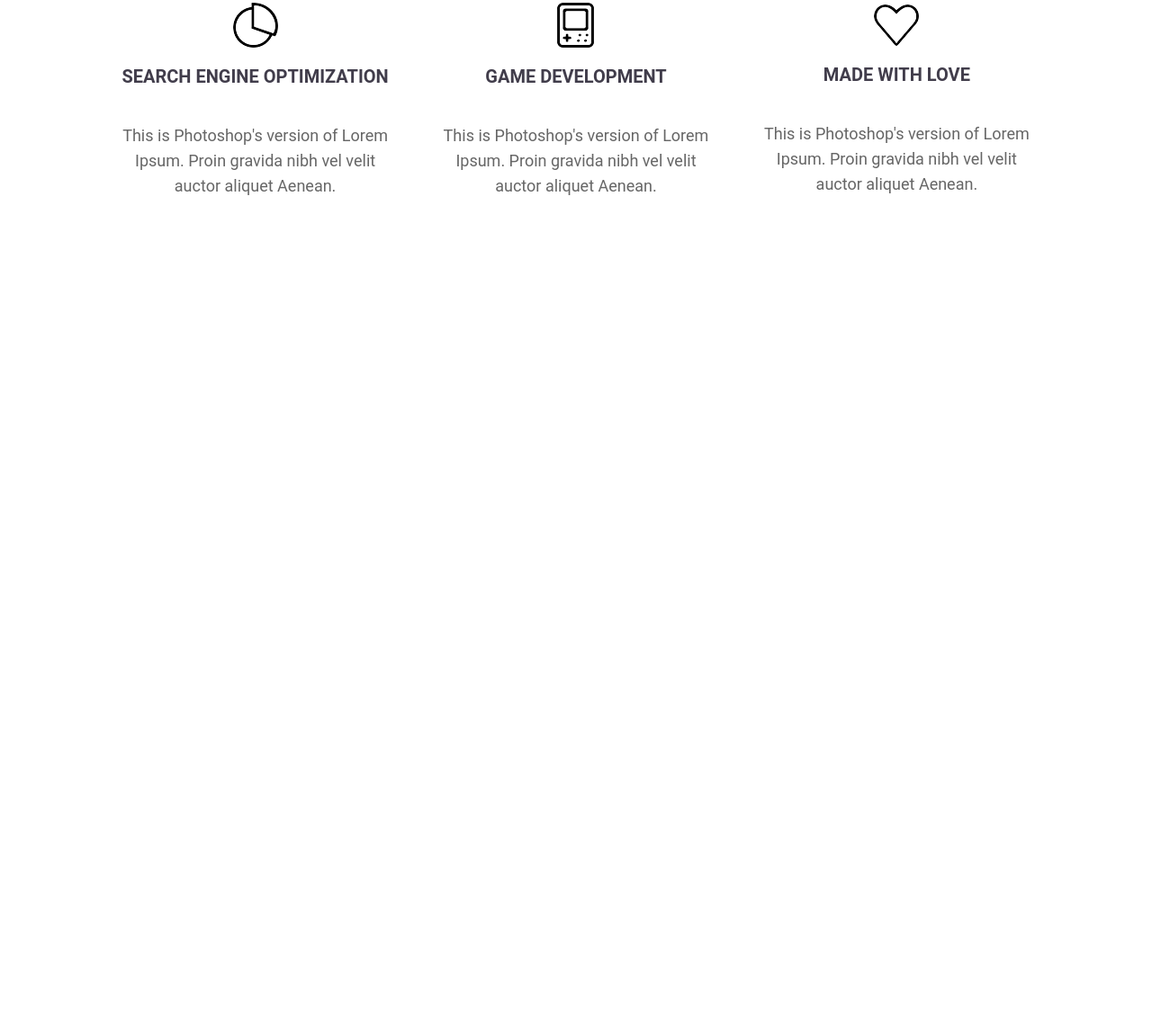
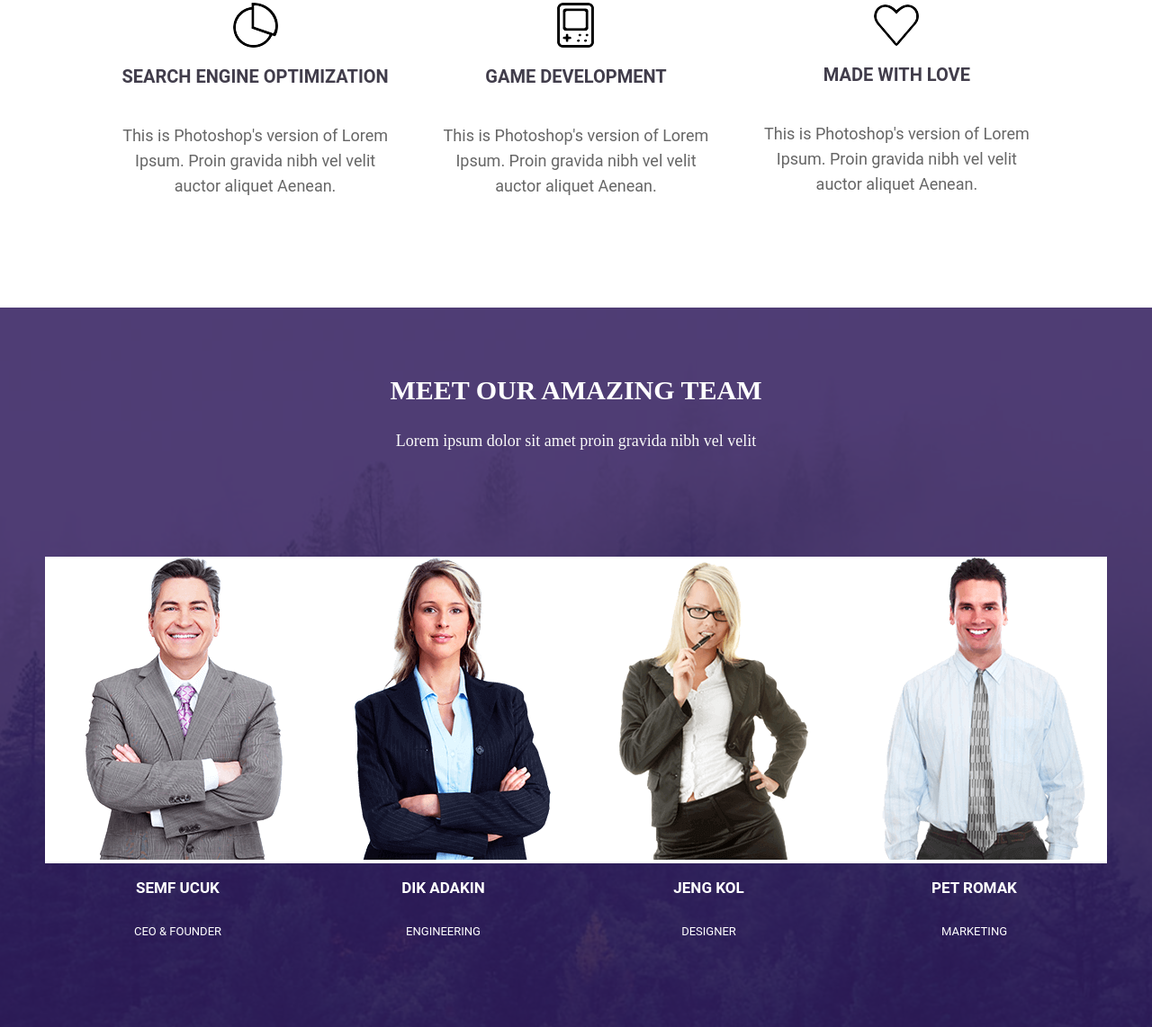
Before and after one commit to JarlBargluuf/Tajem, a plain HTML site: page index.html in a window 1280 px wide. Shown: the part 2354-3496 px from the top of the page at 90% size. Before the commit the page ends 2696 px from the top, so only its background shows below. Drawn offline with Linux system fonts and the light colour scheme; a script that the page names is missing.

Commit message:
first commit

```diff
--- a/assets/style.css
+++ b/assets/style.css
@@ -425,3 +425,195 @@ li {
     text-align: center;
     margin: 20px;
 }
+
+.team-container {
+    height: 100%;
+    width: 100%;
+    background: url(./img/background3.png) no-repeat center;
+    background-size: cover;
+    position: absolute;
+}
+
+.team-container-overlay {
+    position: absolute;
+    width: 100%;
+    height: 100%;
+    background-color: rgb(49,29,94);
+    opacity: 0.851;
+    z-index: 0;
+    background-size: 100%;
+  }
+
+.team-container-top {
+    display: flex;
+    flex-direction: row;
+    justify-content: center;
+  }
+
+.team-container-title {
+    text-align:center;
+	font-family: "PlayfairDisplay";
+	font-size: 20px;
+	font-weight: 700;
+    padding-top: 50px;
+    color: rgb(255, 255, 255);
+    font-weight: bold;
+    line-height: 1.2;
+    z-index: 276;
+    position: absolute;
+}
+
+.team-container-text {
+    text-align:center;
+    font-family: "Playfair Display";
+    font-size: 18px;
+    font-weight: 300;
+    margin-top: -30px;
+    color: rgb(249, 249, 249);
+    line-height: 1.2;
+    z-index: 275;
+    margin-top: 120px;
+}
+
+.team-container-blocks {
+    display:flex;
+	flex-direction:row;
+    justify-content: center;
+    margin-top: 50px;
+    position: relative;
+    padding: 50px;
+}
+.team-container-blocks-one {
+    display:flex;
+	flex-direction:column;
+    justify-content: center;
+    align-items:center;
+    width: 25%;
+    margin-left: 250px;
+
+}
+
+.team-container-image {
+    background-color: white;
+    width: 250px;
+    padding-left: 45px;
+}
+
+.team-container-blocks-one h3 {
+
+    font-size: 17px;
+    font-family: "Roboto";
+    color: white;
+    line-height: 1.2;
+    text-align: center;
+}
+
+.team-container-blocks-one p {
+
+    font-size: 13px;
+    font-family: "Roboto";
+    color: white;
+    line-height: 1.2;
+    text-align: center;
+}
+
+
+.team-container-blocks-two {
+    display:flex;
+	flex-direction:column;
+    justify-content: center;
+    align-items:center;
+    width: 25%;
+
+}
+
+.team-container-image-two {
+    background-color: white;
+    width: 250px;
+    padding-left: 45px;
+}
+
+.team-container-blocks-two h3 {
+
+    font-size: 17px;
+    font-family: "Roboto";
+    color: white;
+    line-height: 1.2;
+    text-align: center;
+}
+
+.team-container-blocks-two p {
+
+    font-size: 13px;
+    font-family: "Roboto";
+    color: white;
+    line-height: 1.2;
+    text-align: center;
+}
+
+
+.team-container-blocks-three {
+    display:flex;
+	flex-direction:column;
+    justify-content: center;
+    align-items:center;
+    width: 25%;
+
+}
+
+.team-container-image-three {
+    background-color: white;
+    width: 250px;
+    padding-left: 45px;
+}
+
+.team-container-blocks-three h3 {
+
+    font-size: 17px;
+    font-family: "Roboto";
+    color: white;
+    line-height: 1.2;
+    text-align: center;
+}
+
+.team-container-blocks-three p {
+
+    font-size: 13px;
+    font-family: "Roboto";
+    color: white;
+    line-height: 1.2;
+    text-align: center;
+}
+
+
+.team-container-blocks-four {
+    display:flex;
+	flex-direction:column;
+    justify-content: center;
+    align-items:center;
+    width: 25%;
+    margin-right: 250px;
+}
+.team-container-image-four {
+    background-color: white;
+    width: 250px;
+    padding-left: 45px;
+}
+
+.team-container-blocks-four h3 {
+
+    font-size: 17px;
+    font-family: "Roboto";
+    color: white;
+    line-height: 1.2;
+    text-align: center;
+}
+
+.team-container-blocks-four p {
+
+    font-size: 13px;
+    font-family: "Roboto";
+    color: white;
+    line-height: 1.2;
+    text-align: center;
+}
--- a/index.html
+++ b/index.html
@@ -99,6 +99,35 @@
             </div>
         </div>
     </div>
-
+    <div class="team-container">
+            <div class="team-container-overlay"></div>
+            <div class="team-container-top">
+                <div class="team-container-title"><h2>MEET OUR AMAZING TEAM</h2></div>
+                <div class="team-container-text"><p>Lorem ipsum dolor sit amet proin gravida nibh vel velit</p></div>
+                <div class="team-container-line"></div>
+            </div>
+            <div class="team-container-blocks">
+                <div class="team-container-blocks-one">
+                   <div class="team-container-image"><img src="./assets/img/member1.png"></div>
+                    <h3>SEMF UCUK</h3>
+                    <p>CEO & FOUNDER</p>
+                </div>
+                <div class="team-container-blocks-two">
+                    <div class="team-container-image-two"><img src="./assets/img/member2.png"></div>
+                    <h3>DIK ADAKIN</h3>
+                    <p>ENGINEERING</p>
+                </div>
+                <div class="team-container-blocks-three">
+                    <div class="team-container-image-three"><img src="./assets/img/member3.png"></div>
+                    <h3>JENG KOL</h3>
+                    <p>DESIGNER</p>
+                </div>
+                <div class="team-container-blocks-four">
+                    <div class="team-container-image-four"><img src="./assets/img/member4.png"></div>
+                    <h3>PET ROMAK</h3>
+                    <p>MARKETING</p>
+                </div>
+            </div>
+        </div>
 </body>
 </html>
```
Also changed, not shown: assets/img/background3.png (added). Lines whose indentation alone changed are shown as unchanged.
